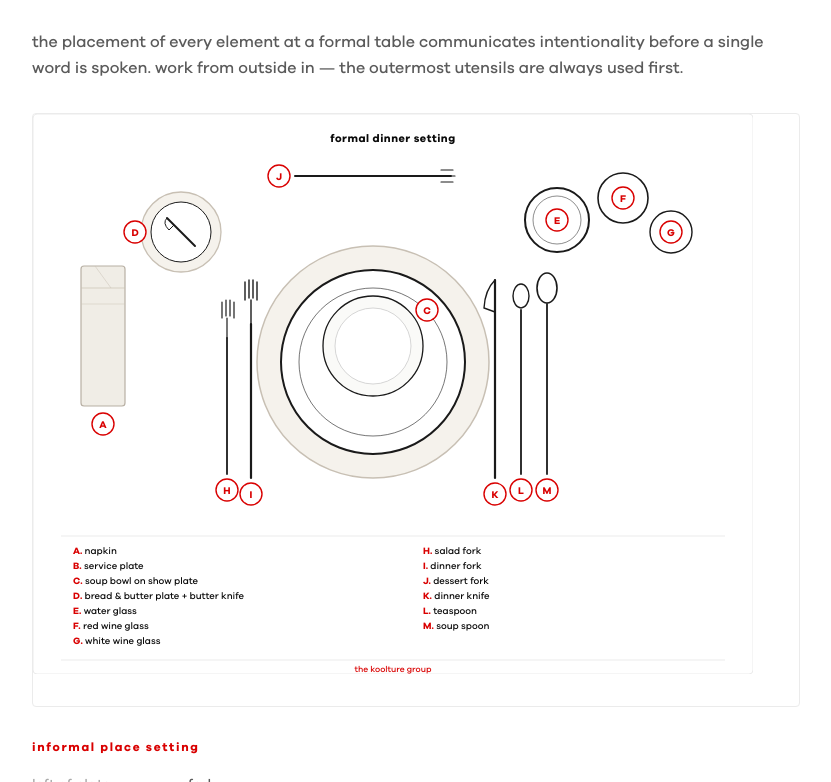
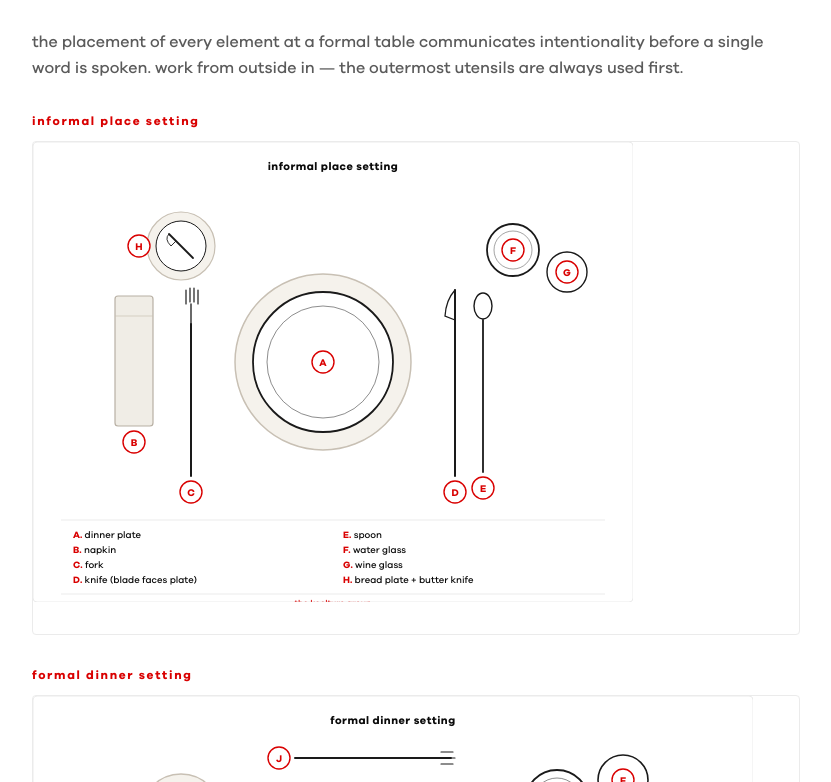
Before and after one commit to mrkoolbot/kool-app, a Next.js app: page /etiquette in a window 1280 px wide. Shown: the part 8498-9280 px from the top of the page, without its empty margins (264-1095 px from the left). Built offline with nearby package versions, Linux system fonts and the light colour scheme.

Commit message:
feat: add informal place setting diagram before formal — ch08

```diff
--- a/app/(dashboard)/etiquette/page.tsx
+++ b/app/(dashboard)/etiquette/page.tsx
@@ -279,6 +279,79 @@ const chapters = [
 
 // ─── table setting diagram (ch08) ────────────────────────────────────────────
 
+function InformalSettingDiagram() {
+  const sc = "#1A1A1A";
+  const sw = 1.8;
+  const lbl = (x: number, y: number, letter: string) => <TSDLabel x={x} y={y} letter={letter}/>;
+  return (
+    <div className="mb-8">
+      <svg viewBox="0 0 600 460" width="100%" style={{ display: "block", maxWidth: 600 }} role="img" aria-label="informal place setting">
+        <rect width="600" height="460" fill="white" rx="4" stroke="#EBEBEB" strokeWidth="1"/>
+        <text x="300" y="28" textAnchor="middle" fontSize="11" fontWeight="700" fill="#0A0A0A" letterSpacing="0.5">informal place setting</text>
+
+        {/* dinner plate */}
+        <circle cx="290" cy="220" r="88" fill="#F5F2EC" stroke="#C8C0B4" strokeWidth="1.5"/>
+        <circle cx="290" cy="220" r="70" fill="white" stroke={sc} strokeWidth="1.8"/>
+        <circle cx="290" cy="220" r="56" fill="none" stroke={sc} strokeWidth="0.5"/>
+        {lbl(290, 220, "A")}
+
+        {/* napkin left of fork */}
+        <rect x="82" y="154" width="38" height="130" rx="3" fill="#F0EDE6" stroke="#B8B0A4" strokeWidth="1.2"/>
+        <line x1="82" y1="174" x2="120" y2="174" stroke="#C8C0B4" strokeWidth="0.7"/>
+        {lbl(101, 300, "B")}
+
+        {/* fork — left */}
+        <line x1="158" y1="334" x2="158" y2="182" stroke={sc} strokeWidth="2" strokeLinecap="round"/>
+        <line x1="158" y1="182" x2="158" y2="162" stroke={sc} strokeWidth="1.3" strokeLinecap="round"/>
+        <line x1="153" y1="162" x2="153" y2="148" stroke={sc} strokeWidth="1.2" strokeLinecap="round"/>
+        <line x1="157" y1="160" x2="157" y2="146" stroke={sc} strokeWidth="1.2" strokeLinecap="round"/>
+        <line x1="161" y1="160" x2="161" y2="146" stroke={sc} strokeWidth="1.2" strokeLinecap="round"/>
+        <line x1="165" y1="162" x2="165" y2="148" stroke={sc} strokeWidth="1.2" strokeLinecap="round"/>
+        {lbl(158, 350, "C")}
+
+        {/* knife — right, blade faces left */}
+        <line x1="422" y1="334" x2="422" y2="148" stroke={sc} strokeWidth="2" strokeLinecap="round"/>
+        <path d="M422 148 Q413 158 412 174 L422 178" stroke={sc} strokeWidth="1.3" fill="none" strokeLinecap="round"/>
+        {lbl(422, 350, "D")}
+
+        {/* spoon — right of knife */}
+        <line x1="450" y1="330" x2="450" y2="178" stroke={sc} strokeWidth={sw} strokeLinecap="round"/>
+        <ellipse cx="450" cy="164" rx="9" ry="13" fill="none" stroke={sc} strokeWidth="1.4"/>
+        {lbl(450, 346, "E")}
+
+        {/* water glass — upper right */}
+        <circle cx="480" cy="108" r="26" fill="none" stroke={sc} strokeWidth="1.8"/>
+        <circle cx="480" cy="108" r="19" fill="none" stroke={sc} strokeWidth="0.4"/>
+        {lbl(480, 108, "F")}
+
+        {/* wine glass */}
+        <circle cx="534" cy="130" r="20" fill="none" stroke={sc} strokeWidth="1.4"/>
+        {lbl(534, 130, "G")}
+
+        {/* bread plate */}
+        <circle cx="148" cy="104" r="34" fill="#F5F2EC" stroke="#C8C0B4" strokeWidth="1.2"/>
+        <circle cx="148" cy="104" r="25" fill="white" stroke={sc} strokeWidth="1"/>
+        <line x1="160" y1="116" x2="136" y2="92" stroke={sc} strokeWidth="1.8" strokeLinecap="round"/>
+        <path d="M136 92 Q131 97 138 104 L143 99" stroke={sc} strokeWidth="0.9" fill="none"/>
+        {lbl(106, 104, "H")}
+
+        {/* legend */}
+        <line x1="28" y1="378" x2="572" y2="378" stroke="#EBEBEB" strokeWidth="1.2"/>
+        <text x="40" y="396" fontSize="9.5" fill="#0A0A0A"><tspan fontWeight="700" fill="#D90000">A.</tspan> dinner plate</text>
+        <text x="40" y="411" fontSize="9.5" fill="#0A0A0A"><tspan fontWeight="700" fill="#D90000">B.</tspan> napkin</text>
+        <text x="40" y="426" fontSize="9.5" fill="#0A0A0A"><tspan fontWeight="700" fill="#D90000">C.</tspan> fork</text>
+        <text x="40" y="441" fontSize="9.5" fill="#0A0A0A"><tspan fontWeight="700" fill="#D90000">D.</tspan> knife (blade faces plate)</text>
+        <text x="310" y="396" fontSize="9.5" fill="#0A0A0A"><tspan fontWeight="700" fill="#D90000">E.</tspan> spoon</text>
+        <text x="310" y="411" fontSize="9.5" fill="#0A0A0A"><tspan fontWeight="700" fill="#D90000">F.</tspan> water glass</text>
+        <text x="310" y="426" fontSize="9.5" fill="#0A0A0A"><tspan fontWeight="700" fill="#D90000">G.</tspan> wine glass</text>
+        <text x="310" y="441" fontSize="9.5" fill="#0A0A0A"><tspan fontWeight="700" fill="#D90000">H.</tspan> bread plate + butter knife</text>
+        <line x1="28" y1="452" x2="572" y2="452" stroke="#EBEBEB" strokeWidth="1.2"/>
+        <text x="300" y="464" textAnchor="middle" fontSize="8.5" fill="#D90000">the koolture group</text>
+      </svg>
+    </div>
+  );
+}
+
 function TSDLabel({ x, y, letter }: { x: number; y: number; letter: string }) {
   return (
     <g>
@@ -902,12 +975,19 @@ export default function EtiquetteManualPage() {
             </div>
             <p className="leading-relaxed mb-8" style={{ color: dim }}>the placement of every element at a formal table communicates intentionality before a single word is spoken. work from outside in — the outermost utensils are always used first.</p>
 
-            {/* ── full diagram ── */}
+            {/* ── informal diagram ── */}
+            <p className="text-xs font-bold mb-3" style={{ color: red, letterSpacing: "0.14em" }}>informal place setting</p>
+            <div className="mb-8 rounded-sm overflow-hidden" style={{ border: "1px solid #EBEBEB" }}>
+              <InformalSettingDiagram />
+            </div>
+
+            {/* ── formal diagram ── */}
+            <p className="text-xs font-bold mb-3" style={{ color: red, letterSpacing: "0.14em" }}>formal dinner setting</p>
             <div className="mb-8 rounded-sm overflow-hidden" style={{ border: "1px solid #EBEBEB" }}>
               <TableSettingDiagram />
             </div>
 
-            <p className="text-xs font-bold mb-3" style={{ color: red, letterSpacing: "0.14em" }}>informal place setting</p>
+            <p className="text-xs font-bold mb-3" style={{ color: red, letterSpacing: "0.14em" }}>informal place setting details</p>
             <div className="space-y-1.5 mb-6">
               {[
                 ["left of plate", "fork"],
```
